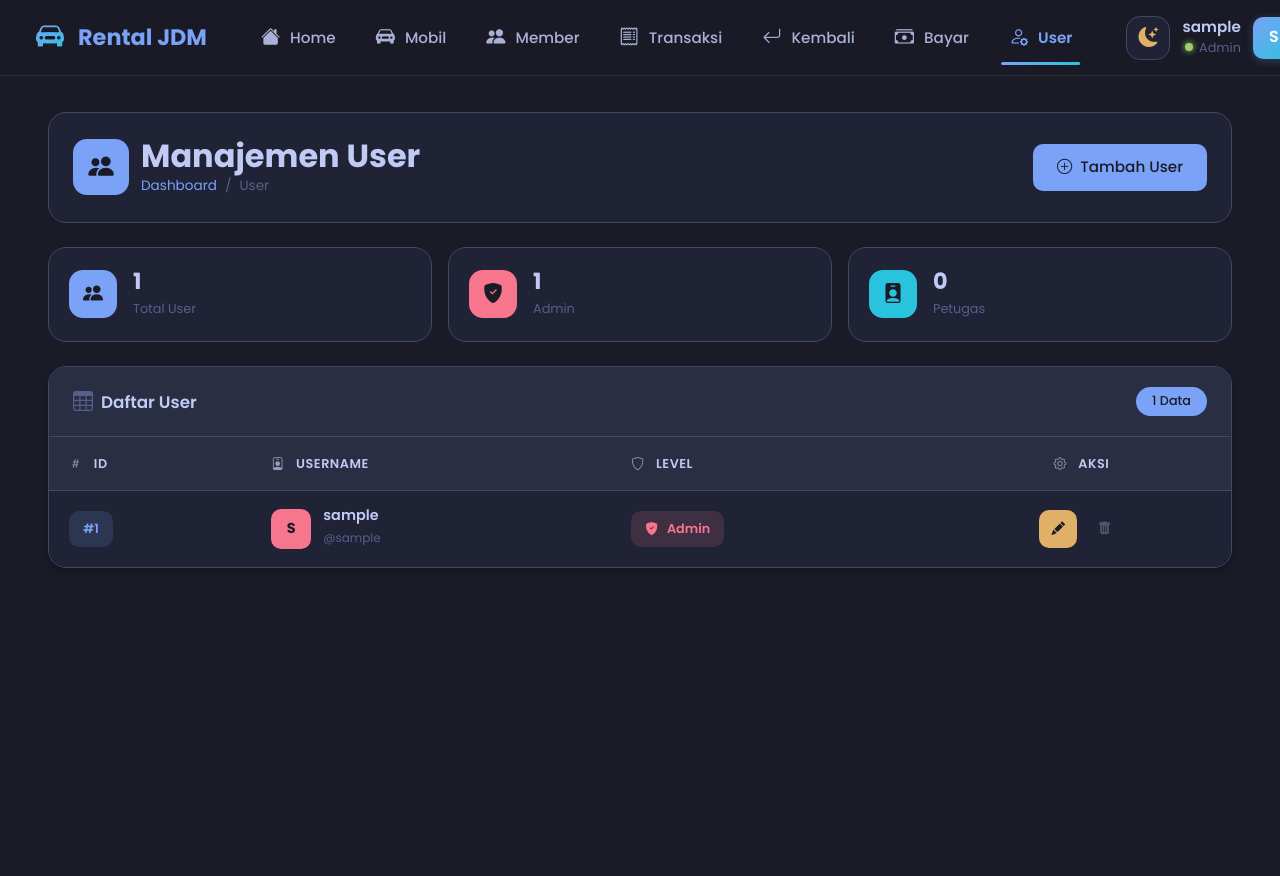
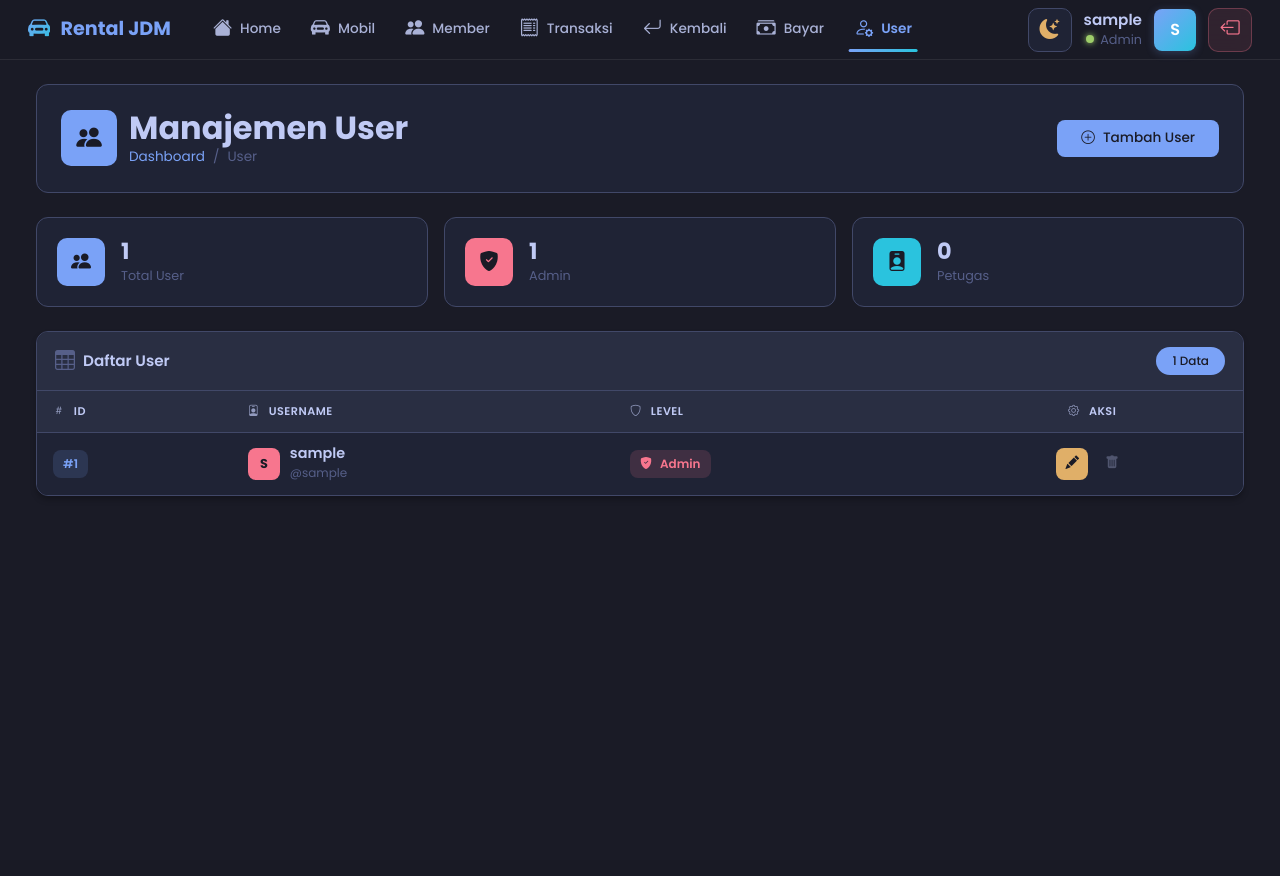
Before and after one commit to kuzanf3b/kansei-rental, a PHP site: page /index.php?page=user in a window 1280 px wide. After the commit the page ends 496 px from the top, so only its background shows below. Run offline with PHP 8.4, Linux system fonts and the light colour scheme; the visitor is signed in with stand-in values (Sample User, id 1).

Commit message:
feat: Update UI styles for improved consistency and spacing across various components

```diff
--- a/assets/css/base.css
+++ b/assets/css/base.css
@@ -51,11 +51,11 @@
   --shadow-xl: 0 20px 25px -5px rgba(0, 0, 0, 0.5);
 
   /* Border Radius */
-  --radius-sm: 8px;
-  --radius-md: 10px;
-  --radius-lg: 14px;
-  --radius-xl: 18px;
-  --radius-2xl: 24px;
+  --radius-sm: 6px;
+  --radius-md: 8px;
+  --radius-lg: 10px;
+  --radius-xl: 12px;
+  --radius-2xl: 16px;
   --radius-full: 9999px;
 
   /* Transitions */
@@ -149,8 +149,8 @@ body {
   background: var(--bg-primary);
   min-height: 100vh;
   color: var(--text-primary);
-  line-height: 1.65;
-  font-size: 16px;
+  line-height: 1.5;
+  font-size: 14px;
 }
 
 /* Typography */
--- a/assets/css/components.css
+++ b/assets/css/components.css
@@ -15,7 +15,7 @@
 .card-header {
   background: var(--bg-secondary);
   color: var(--text-primary);
-  padding: 18px 24px;
+  padding: 14px 18px;
   border-bottom: 1px solid var(--border-color);
 }
 
@@ -43,13 +43,13 @@
 .card-modern .card-header {
   background: var(--bg-highlight);
   border-bottom: 1px solid var(--border-color);
-  padding: 18px 24px;
+  padding: 14px 18px;
 }
 
 .card-modern .card-header h5 {
   color: var(--text-primary);
   font-weight: 600;
-  font-size: 1.05rem;
+  font-size: 0.95rem;
 }
 
 .card-modern .card-header i {
@@ -67,11 +67,11 @@
 /* BUTTONS */
 .btn {
   border-radius: var(--radius-md);
-  padding: 12px 24px;
+  padding: 8px 18px;
   font-weight: 500;
   transition: all var(--transition-normal);
   border: none;
-  font-size: 0.95rem;
+  font-size: 0.85rem;
 }
 
 .btn-primary {
@@ -140,8 +140,8 @@
 
 /* Action Buttons - Icon only */
 .btn-action {
-  width: 38px;
-  height: 38px;
+  width: 32px;
+  height: 32px;
   padding: 0;
   display: inline-flex;
   align-items: center;
@@ -184,10 +184,10 @@
 
 /* BADGES */
 .badge {
-  padding: 7px 14px;
+  padding: 5px 10px;
   border-radius: var(--radius-md);
   font-weight: 500;
-  font-size: 0.8rem;
+  font-size: 0.75rem;
 }
 
 .badge.bg-primary {
@@ -224,11 +224,11 @@
 .badge-modern {
   display: inline-flex;
   align-items: center;
-  padding: 7px 14px;
+  padding: 5px 10px;
   border-radius: var(--radius-md);
   font-weight: 600;
-  font-size: 0.8rem;
-  gap: 5px;
+  font-size: 0.75rem;
+  gap: 4px;
 }
 
 .badge-modern.badge-primary {
--- a/assets/css/layout.css
+++ b/assets/css/layout.css
@@ -21,7 +21,7 @@
   top: 0;
   left: 0;
   right: 0;
-  height: 76px;
+  height: 60px;
   background: rgba(26, 27, 38, 0.75);
   backdrop-filter: blur(20px);
   -webkit-backdrop-filter: blur(20px);
@@ -30,16 +30,16 @@
   flex-direction: row !important;
   flex-wrap: nowrap !important;
   align-items: center;
-  padding: 0 36px;
+  padding: 0 28px;
   z-index: 1001;
-  gap: 36px;
+  gap: 28px;
   transition: all 0.3s cubic-bezier(0.4, 0, 0.2, 1);
 }
 
 .top-navbar.scrolled {
   background: rgba(26, 27, 38, 0.95);
   box-shadow: 0 8px 32px rgba(0, 0, 0, 0.3);
-  height: 68px;
+  height: 56px;
 }
 
 [data-theme="light"] .top-navbar {
@@ -56,12 +56,12 @@
   color: var(--primary-color);
   display: flex;
   align-items: center;
-  gap: 14px;
-  font-size: 1.4rem;
+  gap: 10px;
+  font-size: 1.2rem;
   font-weight: 700;
   text-decoration: none;
   flex-shrink: 0;
-  padding: 8px 0;
+  padding: 6px 0;
   transition: all 0.3s ease;
 }
 
@@ -71,7 +71,7 @@
 }
 
 .top-navbar .logo i {
-  font-size: 1.75rem;
+  font-size: 1.4rem;
   background: linear-gradient(
     135deg,
     var(--primary-color),
@@ -92,8 +92,8 @@
   flex-direction: row !important;
   flex-wrap: nowrap !important;
   align-items: center;
-  gap: 4px;
-  height: 64px;
+  gap: 2px;
+  height: 52px;
   flex: 1;
   position: static;
   background: transparent;
@@ -104,14 +104,14 @@
 
 .top-navbar .nav-menu .nav-link {
   color: var(--text-secondary);
-  padding: 12px 18px;
+  padding: 8px 14px;
   border-radius: var(--radius-md);
   display: inline-flex !important;
   align-items: center;
-  gap: 10px;
+  gap: 8px;
   text-decoration: none;
   transition: all 0.3s cubic-bezier(0.4, 0, 0.2, 1);
-  font-size: 0.95rem;
+  font-size: 0.85rem;
   font-weight: 500;
   white-space: nowrap;
   width: auto;
@@ -310,9 +310,9 @@
 /* MAIN CONTENT */
 .main-content {
   margin-left: 0;
-  margin-top: 76px;
-  padding: 36px;
-  min-height: calc(100vh - 76px);
+  margin-top: 60px;
+  padding: 24px;
+  min-height: calc(100vh - 60px);
   background: var(--bg-primary);
   overflow-x: hidden;
 }
--- a/assets/css/tables.css
+++ b/assets/css/tables.css
@@ -14,14 +14,14 @@
   font-weight: 600;
   color: var(--text-primary) !important;
   border-bottom: 1px solid var(--border-color) !important;
-  padding: 16px 18px;
-  font-size: 0.85rem;
+  padding: 12px 14px;
+  font-size: 0.75rem;
   text-transform: uppercase;
   letter-spacing: 0.3px;
 }
 
 .table td {
-  padding: 16px 18px;
+  padding: 12px 14px;
   vertical-align: middle;
   border-color: var(--border-color) !important;
   color: var(--text-primary) !important;
@@ -56,16 +56,16 @@
 .table-modern thead th {
   color: var(--text-muted);
   font-weight: 600;
-  padding: 16px 20px;
+  padding: 12px 16px;
   border-bottom: 1px solid var(--border-color);
-  font-size: 0.8rem;
+  font-size: 0.7rem;
   text-transform: uppercase;
   letter-spacing: 0.5px;
   white-space: nowrap;
 }
 
 .table-modern thead th i {
-  margin-right: 8px;
+  margin-right: 6px;
   opacity: 0.7;
 }
 
@@ -83,7 +83,7 @@
 }
 
 .table-modern tbody td {
-  padding: 16px 20px;
+  padding: 12px 16px;
   vertical-align: middle;
   border: none;
 }
@@ -92,19 +92,19 @@
 .table-info-cell {
   display: flex;
   align-items: center;
-  gap: 12px;
+  gap: 10px;
 }
 
 .table-avatar {
-  width: 40px;
-  height: 40px;
+  width: 32px;
+  height: 32px;
   border-radius: var(--radius-md);
   background: var(--primary-color);
   display: flex;
   align-items: center;
   justify-content: center;
   font-weight: 700;
-  font-size: 0.9rem;
+  font-size: 0.8rem;
   color: var(--bg-primary);
   flex-shrink: 0;
 }
--- a/pages/user.php
+++ b/pages/user.php
@@ -180,8 +180,8 @@ $total_petugas = db_get_row($conn, "SELECT COUNT(*) as total FROM tbl_user WHERE
                                                 class="btn-action btn-delete"
                                                 data-bs-toggle="tooltip"
                                                 title="Hapus"
-                                                data-confirm="Yakin ingin menghapus user <?= htmlspecialchars($row['username']) ?>?"
-                                                data-title="Hapus User?">
+                                                data-confirm="Yakin ingin menghapus <?= htmlspecialchars($row['user']) ?>?"
+                                                data-title="Hapus?">
                                                 <i class="bi bi-trash-fill"></i>
                                             </a>
                                         <?php else: ?>
```
Also changed, not shown: other parts of assets/css/components.css (+16 -16 lines), assets/css/dashboard.css (+22 -22 lines), assets/css/modals.css (+48 -47 lines), assets/css/views.css (+85 -85 lines).
